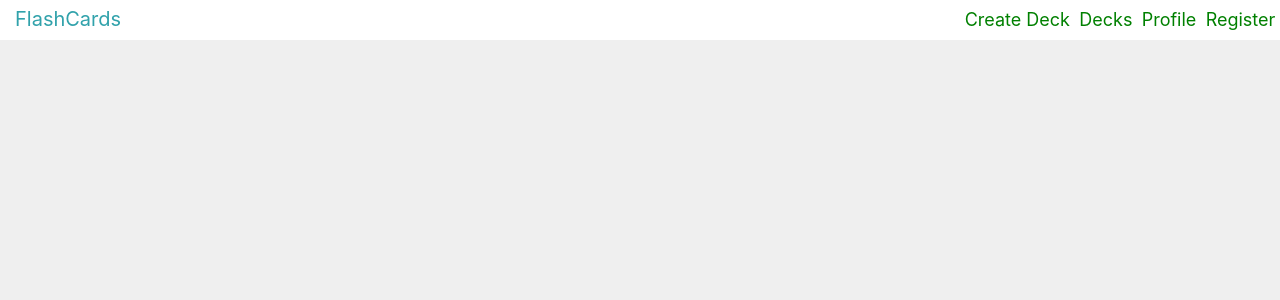
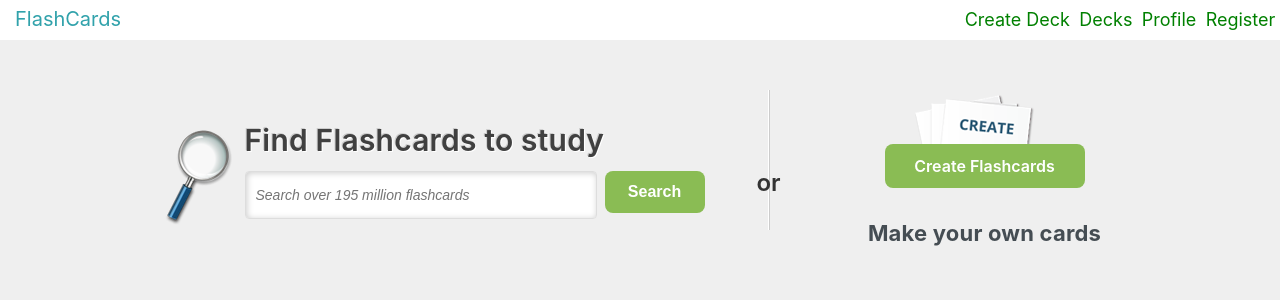
Before and after one commit to tlaudahl/CRAM-clone, a React (Create React App) app: page / in a window 1280 px wide. Shown: the top 300 px of the page. Built offline with nearby package versions, Linux system fonts and the light colour scheme.

Commit message:
Finished Header for home page

```diff
--- a/src/App.js
+++ b/src/App.js
@@ -1,13 +1,15 @@
 import React from 'react';
-import { Route } from 'react-router-dom'
+import { Route } from 'react-router-dom';
 import Navigation from './components/Navigation/Navigation';
 import Registration from './components/Registration/Registration';
 import Login from './components/Login/Login';
+import Home from './components/Home/Home';
 
 function App() {
   return (
     <div className="App">
       <Route path='/' render={props => <Navigation {...props}/>} />
+      <Route exact path='/' render={props => <Home {...props}/>} />
       <Route exact path='/register' render={props => <Registration {...props}/>} />
       <Route exact path='/login' render={props => <Login {...props}/>} />
     </div>
--- /dev/null
+++ b/src/components/Home/Home.js
@@ -0,0 +1,179 @@
+import React from 'react';
+import styled from 'styled-components';
+import magnifying_glass from '../../assets/magnifying_glass.png'
+import create_card from '../../assets/create_card.png'
+
+const ContentType2 = styled.div`
+    box-shadow: none;
+    height: 100%;
+    margin: 0 auto 30px;
+    position: relative;
+    width: 1031px;
+`
+
+const TopPlacement = styled.div`
+    display: inline-block;
+    height: 235px;
+    padding: 0 40px;
+    width: 900px;
+    position: relative;
+`
+
+const FormHolder = styled.div`
+    background: url(${magnifying_glass}) no-repeat 0 90px;
+    float: left;
+    height: 100px;
+    padding: 60px 0 80px;
+    width: 76%;
+`
+
+const FormHolderH1 = styled.h1`
+    font-weight: 600;
+    letter-spacing: .2px;
+    font-size: 30px;
+    margin-bottom: 4px;
+    text-align: left;
+    text-shadow: -1px -1px #ccc, 1px 1px #fff;
+    color: #404040;
+`
+
+const SearchInput = styled.input`
+    box-shadow: 1px 1px 6px #CCC inset;
+    color: #8F908F;
+    float: left;
+    font-style: italic;
+    height: 36px;
+    margin: 0 -12px 0 0;
+    width: 330px;
+    display: block;
+    background: #FFF;
+    border: 1px solid #DDD;
+    padding: 5px 10px;
+    font-size: 14px;
+    text-shadow: none;
+    border-radius: 4px;
+`
+
+const SearchButton = styled.button`
+    -webkit-appearance: none;
+    box-shadow: 0 0 0 white;
+    margin-left: 20px;
+    width: 100px;
+    opacity: 1;
+    background: #8ABC54;
+    color: #FFF;
+    font-weight: 600;
+    padding: 12px 0px;
+    -webkit-border-radius: 8px;
+    cursor: pointer;
+    display: inline-block;
+    line-height: normal;
+    font-size: 16px;
+    text-align: center;
+    border: 0px;
+`
+
+const OptionCallout = styled.div`
+    color: #333;
+    display: block;
+    height: 40px;
+    left: 584px;
+    position: relative;
+    text-align: center;
+    top: 100px;
+    width: 40px;
+`
+
+const OptionCalloutP = styled.p`
+    font-size: 24px;
+    font-weight: 600;
+    left: 8px;
+    position: absolute;
+    top: 2px;
+    z-index: 1;
+`
+
+const LineBorder = styled.div`
+    border-right: 1px solid #fff;
+    box-shadow: 1px 0 0 #CCC;
+    height: 140px;
+    left: -20px;
+    position: relative;
+    top: -50px;
+    z-index: 0;
+`
+
+const CtaPromo = styled.div`
+    background: url(${create_card}) no-repeat 10px 0 transparent;
+    height: 100px;
+    position: absolute;
+    text-align: center;
+    right: 0px;
+    top: 54px;
+    z-index: 1;
+`
+
+const CtaLink = styled.a`
+    text-decoration: none;
+    opacity: 1;
+    top: 50px;
+    left: -20px;
+    position: relative;
+    background: #8ABC54;
+    color: #FFF;
+    font-weight: 600;
+    padding: 12px 0px;
+    width: 200px;
+    -webkit-border-radius: 8px;
+    cursor: pointer;
+    display: inline-block;
+    line-height: normal;
+    font-size: 16px;
+    text-align: center;
+    border: 0px;
+`
+
+const CtaPromoH2 = styled.h2`
+    font-weight: 600px;
+    font-size: 22px;
+    margin: 80px 0 0 -40px;
+    letter-spacing: .2px;
+`
+
+export default function Home() {
+    return (
+        <ContentType2>
+            <header>
+                <TopPlacement>
+                    <FormHolder>
+                        <div style={{ marginLeft: '80px' }}>
+                            <FormHolderH1>
+                                Find Flashcards to study
+                            </FormHolderH1>
+                            <form>
+                                <ul style={{ width: '100%', listStyle: 'none', position: "relative", left: "-40px" }}>
+                                    <li>
+                                        <SearchInput placeholder={"Search over 195 million flashcards"} maxLength={"250"} size={"40"}/>
+                                    </li>
+                                    <li>
+                                        <SearchButton type={'submit'}>Search</SearchButton>
+                                    </li>
+                                </ul>
+                            </form>
+                        </div>
+                    </FormHolder>
+                    <OptionCallout>
+                        <OptionCalloutP>or</OptionCalloutP>
+                        <LineBorder />
+                    </OptionCallout>
+                    <CtaPromo>
+                        <CtaLink href='/flashcard/create'>
+                            <span>Create Flashcards</span>
+                        </CtaLink>
+                        <CtaPromoH2>Make your own cards</CtaPromoH2>
+                    </CtaPromo>
+                </TopPlacement>
+            </header>
+        </ContentType2>
+    )
+}
--- a/src/components/Login/Styled.js
+++ b/src/components/Login/Styled.js
@@ -28,6 +28,7 @@ export const Body = styled.div`
     margin: 0;
     outline: 0;
     padding: 0;
+    text-align: center;
 `
 
 export const Heading = styled.div`
--- a/src/components/Navigation/Navigation.js
+++ b/src/components/Navigation/Navigation.js
@@ -6,7 +6,7 @@ export default function Navigation() {
     return (
         <ContainerDiv>
             <Nav>
-                <Logo>FlashCards</Logo>
+                <a href='/' style={{ textDecoration: "none" }}><Logo>FlashCards</Logo></a>
                 <NavLinks>
                     <NavLink to='/decks/create' style={linkStyle}>Create Deck</NavLink>
                     <NavLink to='/decks' style={linkStyle}>Decks</NavLink>
--- a/src/components/Registration/Styled.js
+++ b/src/components/Registration/Styled.js
@@ -28,6 +28,7 @@ export const Body = styled.div`
     margin: 0;
     outline: 0;
     padding: 0;
+    text-align: center;
 `
 
 export const Heading = styled.div`
--- a/src/index.css
+++ b/src/index.css
@@ -1,6 +1,5 @@
 html {
   font-size: 62.5%;
-  text-align: center;
 }
 
 body {
```
Also changed, not shown: src/assets/create_card.png (added), src/assets/magnifying_glass.png (added).
